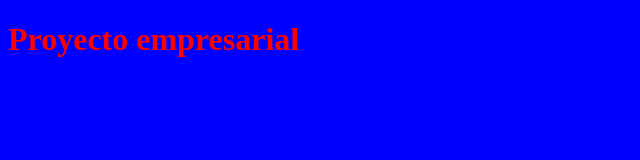
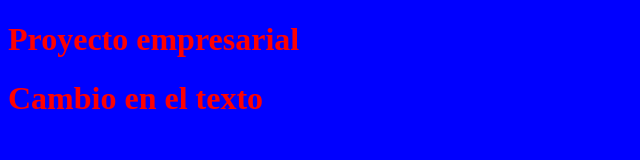
Before and after one commit to sqs06/CursoGit, a plain HTML site: page Index.html in a window 1280 px wide. Shown: the whole page, without its empty margins (0-640 px from the left). Drawn offline with Linux system fonts and the light colour scheme.

Commit message:
Se agrega una nueva descripcion

```diff
--- a/Index.html
+++ b/Index.html
@@ -11,5 +11,6 @@
 </head>
 <body>
     <h1>Proyecto empresarial</h1>
+    <h1>Cambio en el texto</h1>
 </body>
 </html>
```
